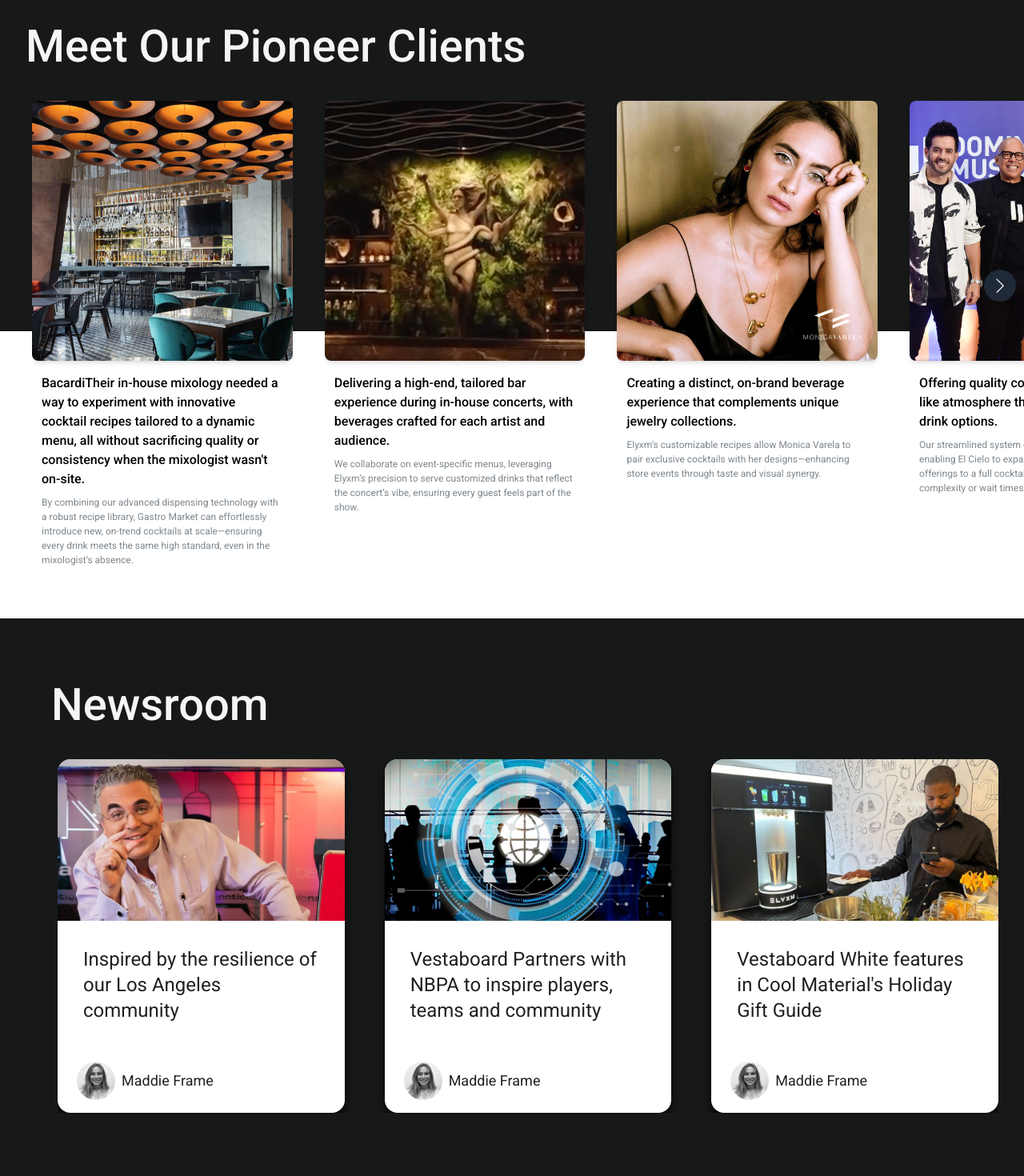
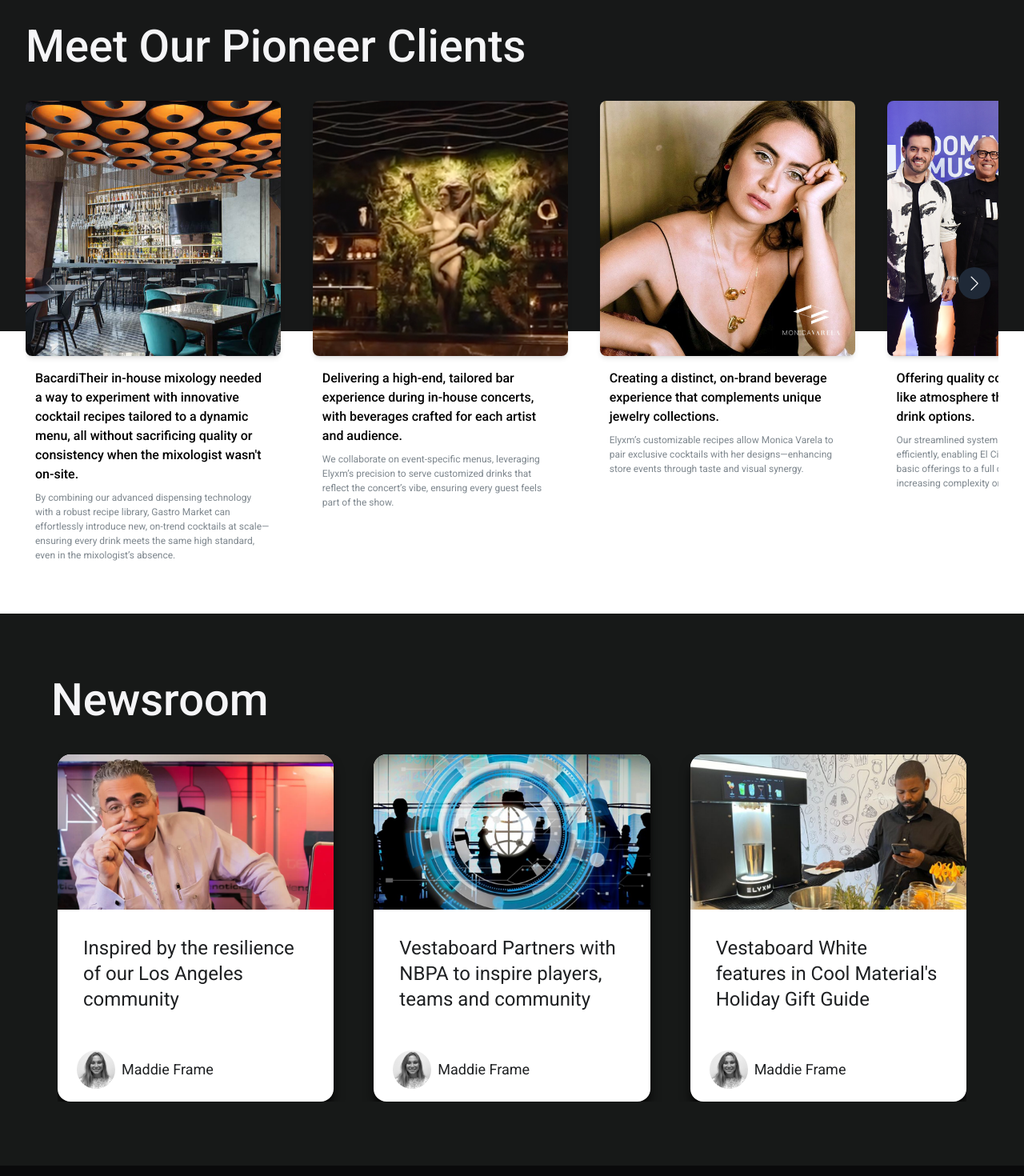
Before and after one commit to gauravgangwarweb/LYXM-fiverr, a Next.js app: page /en in a window 1280 px wide. Shown: the part 5800-7270 px from the top of the page at 80% size. Built offline with nearby package versions, Linux system fonts and the light colour scheme.

Commit message:
Adjust padding in MeetOurCus and Newsroom components for improved layout consistency

```diff
--- a/src/app/ui/meet-our-cus/MeetOurCus.jsx
+++ b/src/app/ui/meet-our-cus/MeetOurCus.jsx
@@ -44,7 +44,7 @@
         </h2>
         {/* <Link className="text-white hover:text-[#a0a7ac] border border-white self-center px-3 py-1.5 rounded-md mt-4 md:mt-0" href="#">Learn More</Link> */}
       </div>
-      <div className="w-full mt-10 md:pl-10 px-8 md:px-0">
+      <div className="w-full mt-10 px-8 md:px-8">
         <CustomersCarousel customers={customersData} />
       </div>
     </section>
--- a/src/app/ui/newsroom/Newsroom.jsx
+++ b/src/app/ui/newsroom/Newsroom.jsx
@@ -53,7 +53,7 @@
           </svg>
         </Link> */}
       </div>
-      <div className="w-full mt-10 md:pl-10 px-0">
+      <div className="w-full mt-10 px-0 md:px-10">
         <NewsCarousel news={newsData} />
       </div>
     </section>
```
